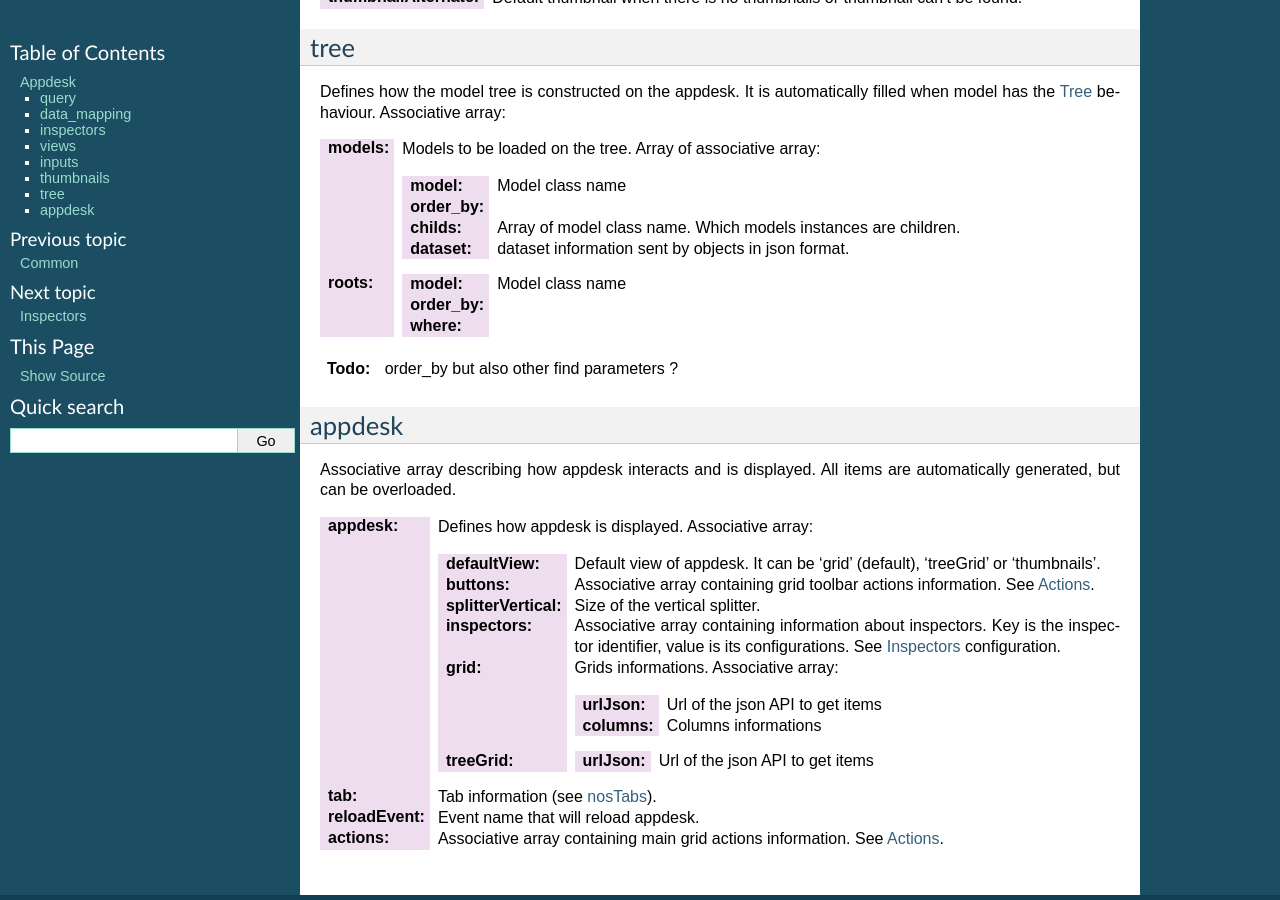
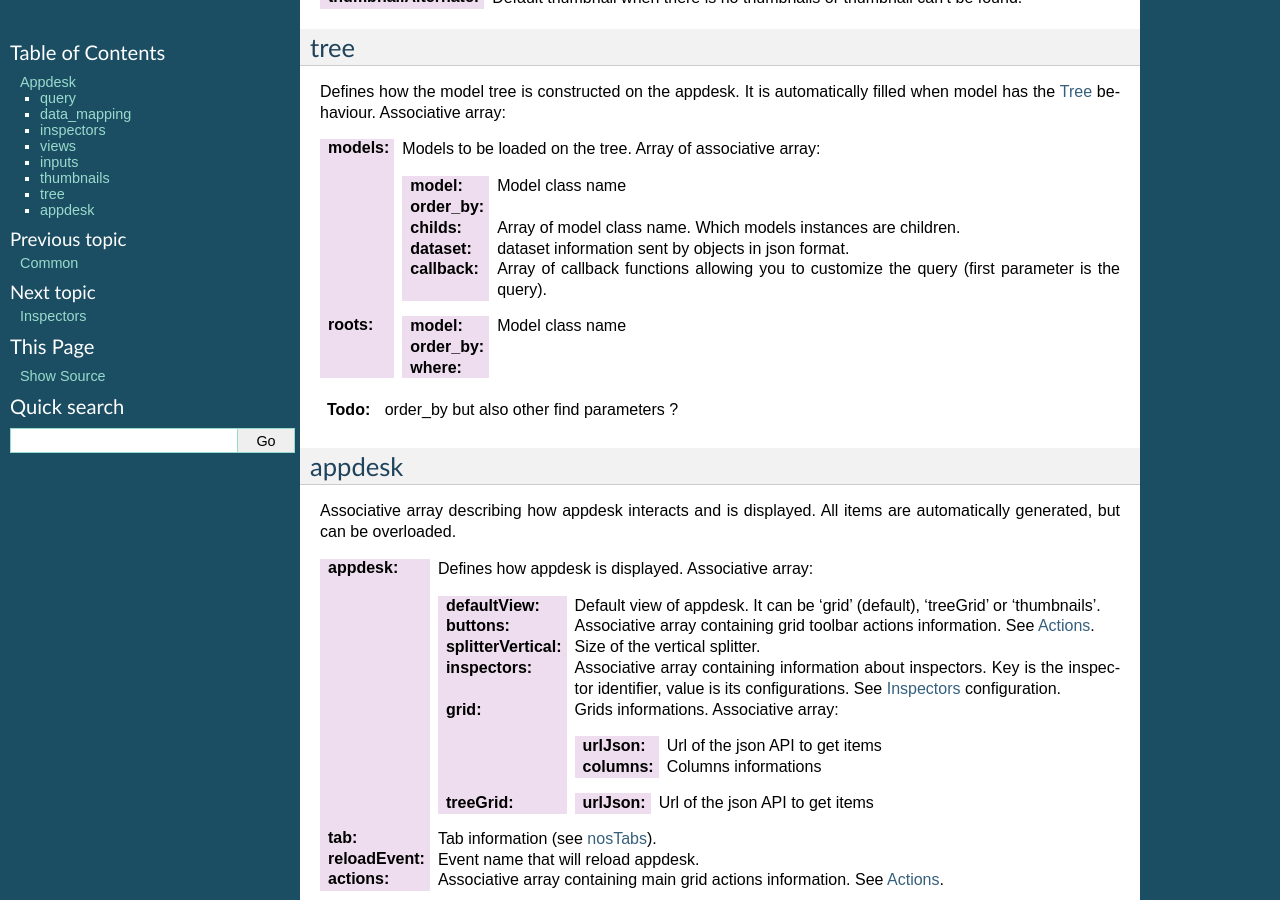
Before and after one commit to vrcAlbert/documentation-api, a Sphinx documentation site: the page built from source/php/configuration/application/appdesk.rst, in a window 1280 px wide and 900 px high, scrolled down 2239 px. Built offline with Sphinx 7.4.7, drawn with Linux system fonts in a browser that asks for light colours; cross-references to code outside the pages are shown as plain code.

Commit message:
Added inspectors.models.callback function (to alter the query)

```diff
--- a/source/php/configuration/application/appdesk.rst
+++ b/source/php/configuration/application/appdesk.rst
@@ -136,6 +136,7 @@ Defines how the model tree is constructed on the appdesk. It is automatically fi
     :order_by:
     :childs: Array of model class name. Which models instances are children.
     :dataset: dataset information sent by objects in json format.
+    :callback: Array of callback functions allowing you to customize the query (first parameter is the query).
 
 :roots:
 
```
